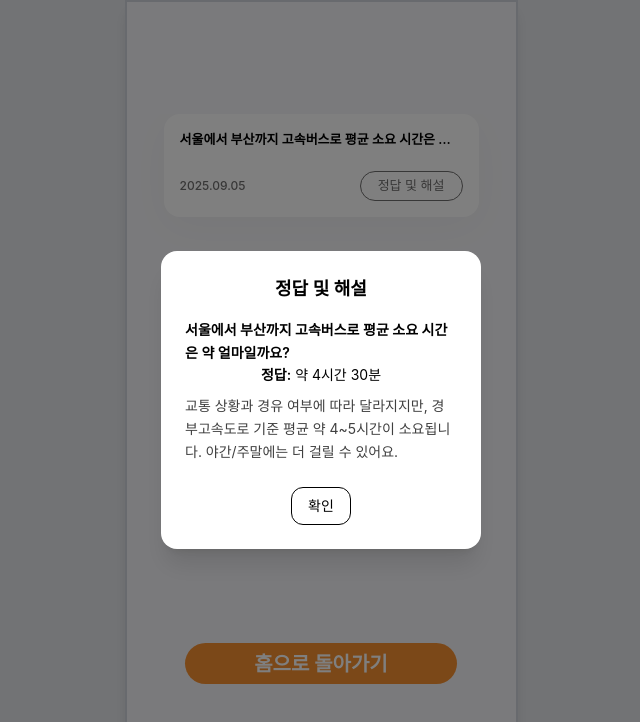
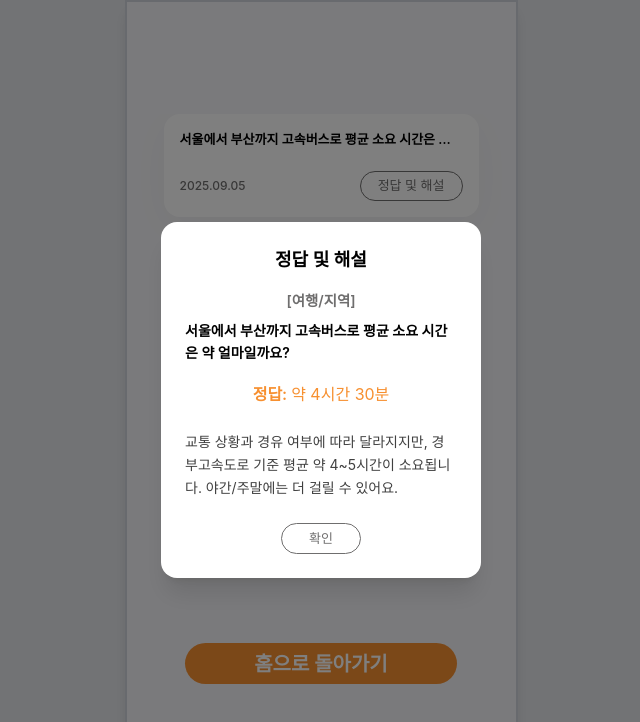
Before and after one commit to 2025-sinchonthon-4/frontend, a React (Vite) app: page /quiz-record in a window 1280 px wide. Both pictures are taken after a click on the button "정답 및 해설". Shown: the top 722 px of the page, without its empty margins (319-959 px from the left). Built offline with nearby package versions, Linux system fonts and the light colour scheme.

Commit message:
style: quiz-record 모달 완성

```diff
--- a/src/pages/quizRecord/QuizRecordPage.jsx
+++ b/src/pages/quizRecord/QuizRecordPage.jsx
@@ -2,7 +2,7 @@ import React, { useState } from 'react';
 import { useNavigate } from 'react-router-dom';
 import Button from '../../components/Button';
 
-function Modal({ open, onClose, title, children }) {
+function Modal({ open, onClose, title, category, children }) {
   if (!open) return null;
 
   // 오버레이 클릭으로 닫기
@@ -19,18 +19,19 @@ function Modal({ open, onClose, title, children }) {
         className="mx-4 w-[20rem] rounded-2xl bg-white p-6 shadow-xl transition-all
                    animate-in fade-in zoom-in duration-150"
       >
-        <div className="mb-4 flex items-start justify-center gap-4">
+        <div className="mb-[0.5rem] flex flex-col justify-start items-center gap-4">
           <h2 className="text-lg font-semibold">{title}</h2>
+          <p className="text-[0.9rem] font-semibold text-[#6F6E6E]">[{category}]</p>
         </div>
 
-        <div className="prose max-w-none text-sm leading-relaxed">
+        <div className="flex flex-col justify-center gap-[1rem] prose max-w-none text-sm leading-relaxed">
           {children}
         </div>
 
         <div className="mt-6 flex justify-center">
           <button
             onClick={onClose}
-            className="rounded-xl border px-4 py-2 text-sm hover:bg-neutral-50 active:scale-95"
+            className="cursor-pointer h-[1.9rem] w-[5rem] border border-[#6F6E6E] rounded-[1.25rem] text-[#6F6E6E] text-[0.8125rem] font-medium  hover:bg-neutral-50 active:scale-95"
             type="button"
           >
             확인
@@ -62,7 +63,7 @@ const QuizRecordPage = () => {
           </div>
           <div className="flex justify-between w-full items-center">
             <span className="text-[0.75rem] text-[#6F6E6E] font-medium">{date}</span>
-            <button className="cursor-pointer h-[1.9rem] w-[6.4375rem] border border-[#6F6E6E] rounded-[1.25rem] text-[#6F6E6E] text-[0.8125rem] font-medium" onClick={() => setOpen(true)}>
+            <button className="cursor-pointer h-[1.9rem] w-[6.4375rem] border border-[#6F6E6E] rounded-[1.25rem] text-[#6F6E6E] text-[0.8125rem] font-medium hover:bg-neutral-50 active:scale-95" onClick={() => setOpen(true)}>
               정답 및 해설
             </button>
           </div>
@@ -73,10 +74,10 @@ const QuizRecordPage = () => {
         홈으로 돌아가기
       </Button>
 
-      <Modal open={open} onClose={() => setOpen(false)} title="정답 및 해설">
+      <Modal open={open} onClose={() => setOpen(false)} title="정답 및 해설" category="여행/지역">
         <p className="font-semibold">{problem}</p>
         <p className="mb-2 text-center">
-          <span className="font-semibold">정답:</span> {answer}
+          <span className="text-[1rem] font-semibold text-[#F79030]">정답:</span> <span className='text-[1rem] text-[#F79030]'>{answer}</span>
         </p>
         <p className="text-neutral-700">{explanation}</p>
       </Modal>
```
